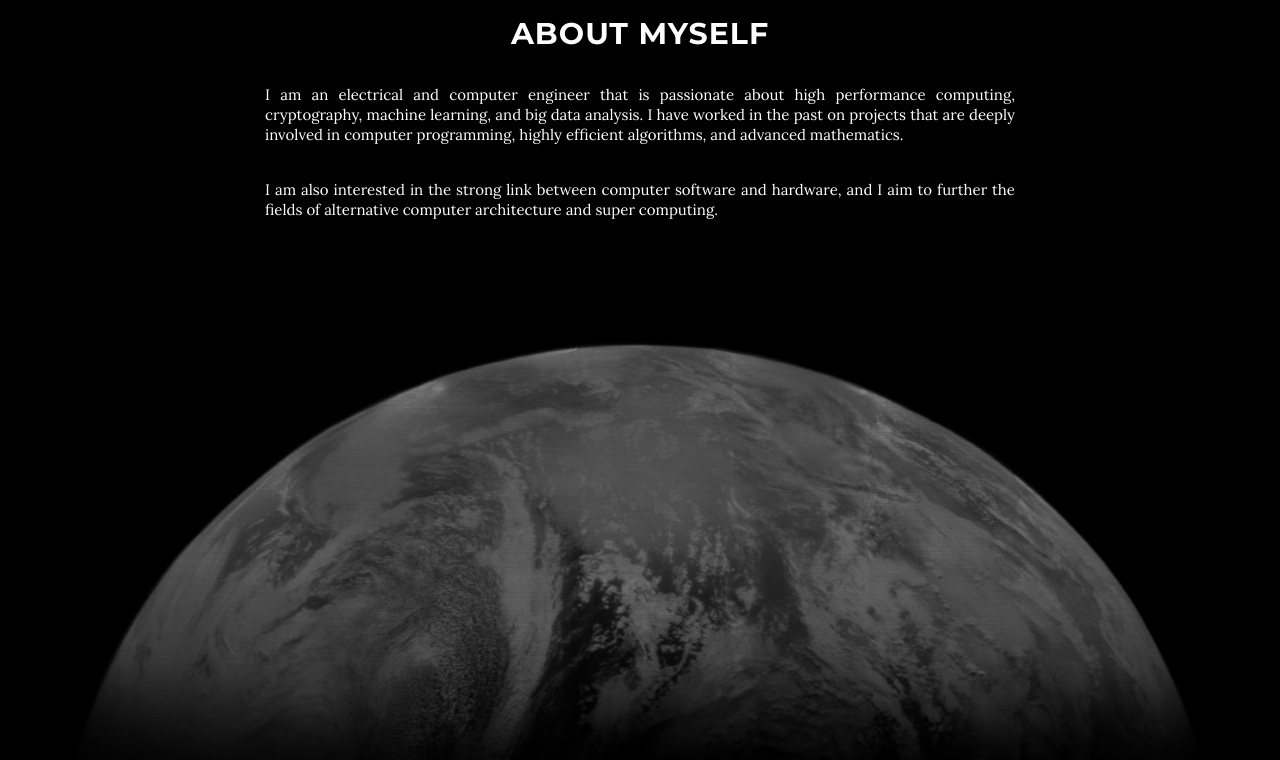
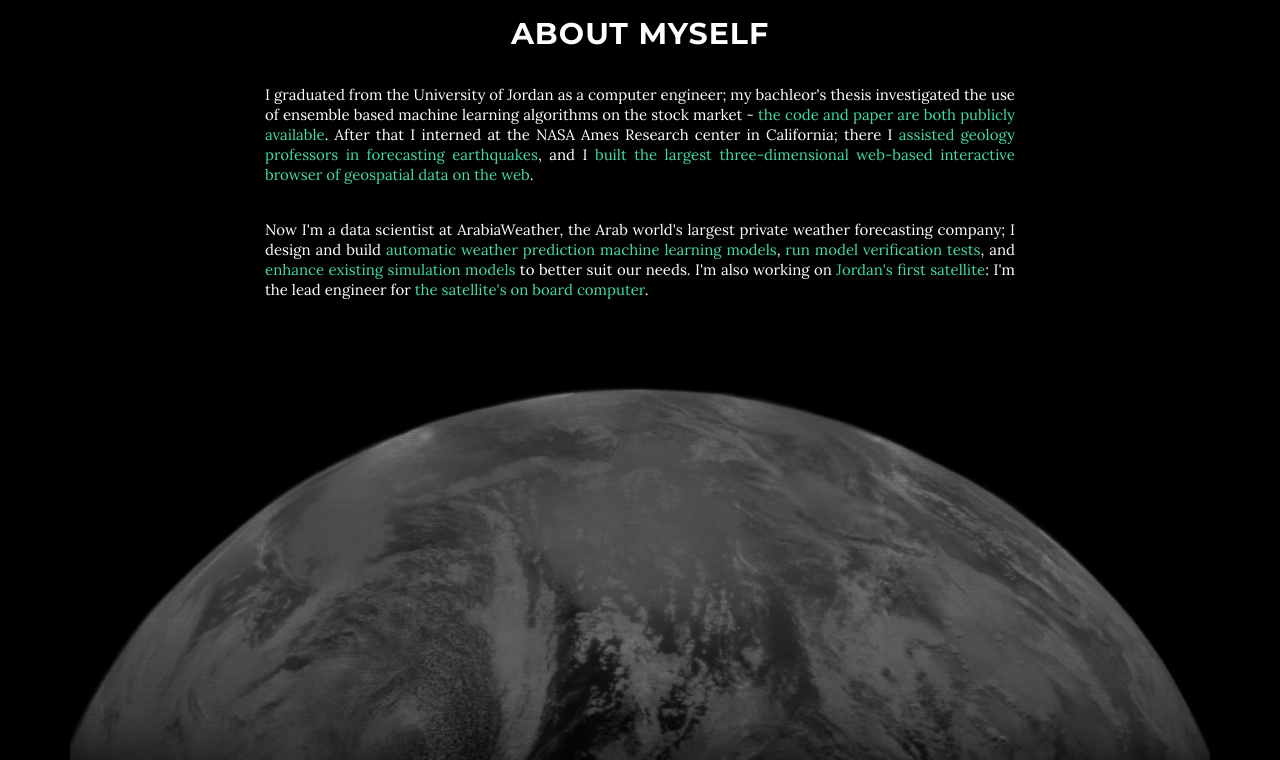
Before and after one commit to KhaledSharif/khaledsharif.github.io, a website: page index.html in a window 1280 px wide. Shown: the part 1403-2163 px from the top of the page. Drawn offline with nearby package versions, Linux system fonts and the light colour scheme.

Commit message:
Partial update

```diff
--- a/index.html
+++ b/index.html
@@ -145,13 +145,15 @@
                 <img src="img/profile-picture.png" style="margin-bottom: 20px"/>
                 <h2>About Myself</h2>
                 <p class="p-modifiers">
-                    I am an electrical and computer engineer that is passionate about high performance computing,
-                    cryptography, machine learning, and big data analysis. I have worked in the past on projects that
-                    are deeply involved in computer programming, highly efficient algorithms, and advanced mathematics.
+                    I graduated from the University of Jordan as a computer engineer; my bachleor's thesis investigated the use of ensemble based
+                    machine learning algorithms on the stock market - <a href="https://github.com/KhaledSharif/quantopian-ensemble-methods">the code and paper are both publicly available</a>. After that I interned at the NASA
+                    Ames Research center in California; there I <a href="https://github.com/NASAWorldWindResearch/EarthquakeApp">assisted geology professors in forecasting earthquakes</a>, and I <a href="http://worldwind.arc.nasa.gov/worldweather/">built the largest
+                    three-dimensional web-based interactive browser of geospatial data on the web</a>.
                 </p>
                 <p class="p-modifiers">
-                    I am also interested in the strong link between computer software and hardware, and I aim to
-                    further the fields of alternative computer architecture and super computing.
+                    Now I'm a data scientist at ArabiaWeather, the Arab world's largest private weather forecasting company; I design and build
+                    <a href="">automatic weather prediction machine learning models</a>, <a href="">run model verification tests</a>, and <a href="">enhance existing simulation models</a>
+                    to better suit our needs. I'm also working on <a href="http://www.alhussein.jo/en/initiatives/masar">Jordan's first satellite</a>: I'm the lead engineer for <a href="">the satellite's on board computer</a>.
                 </p>
             </div>
         </div>
@@ -206,7 +208,7 @@
 <footer class="footer-modifiers" style="margin-bottom: 200px">
     <div class="container text-center">
         <br/><br/>
-        <p>Copyright &copy; Khaled Sharif, 2016</p>
+        <p>Copyright &copy; Khaled Sharif, 2017</p>
     </div>
 </footer>
 </div>
```
